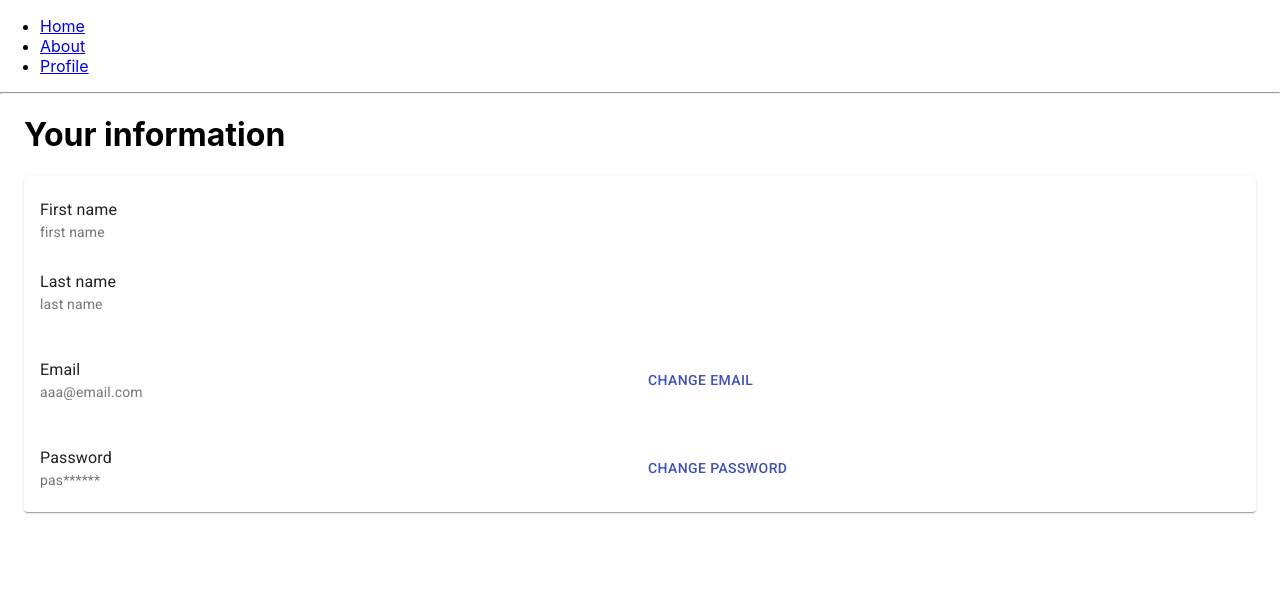
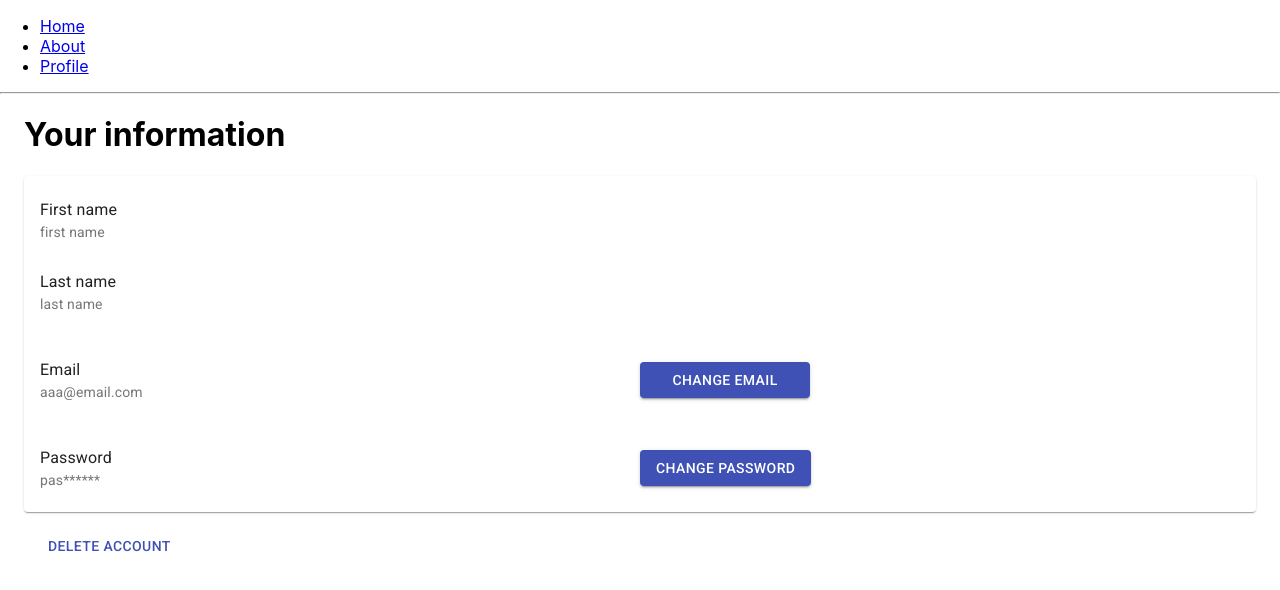
Before and after one commit to zaini/snapsense, a React (Create React App) app in the folder frontend/: page /profile in a window 1280 px wide. Shown: the top 590 px of the page. Built offline with nearby package versions, Linux system fonts and the light colour scheme.

Commit message:
Add button for delete account

```diff
--- a/frontend/src/components/UserInfo.js
+++ b/frontend/src/components/UserInfo.js
@@ -1,12 +1,23 @@
 import React from "react";
 import { Link } from 'react-router-dom';
 import Button from '@material-ui/core/Button';
-import { Container, List, ListItem, ListItemText, Grid, Paper } from "@material-ui/core";
+import { Container, List, ListItem, ListItemText, Grid, Paper, Dialog, DialogActions, DialogContent, DialogContentText, DialogTitle } from "@material-ui/core";
 
 const UserInfo = (props) => {
+  const [open, setOpen] = React.useState(false);
+
+  const handleClickOpen = () => {
+    setOpen(true);
+  };
+
+  const handleClose = () => {
+    setOpen(false);
+  };
+
   return (
     <Container className="UserInfo">
       <h1>Your information</h1>
+
       <Paper>
         <Grid container direction="row" alignItems="center" justify="center">
           <Grid item xs={12}>
@@ -38,7 +49,7 @@ const UserInfo = (props) => {
           </Grid>
 
           <Grid item xs={6}>
-            <Button component={Link} to="/changeemail" color="primary">
+            <Button style={{minWidth: '170px'}} variant="contained" component={Link} to="/changeemail" color="primary">
               Change email
         </Button>
           </Grid>
@@ -48,20 +59,51 @@ const UserInfo = (props) => {
               <ListItem>
                 <ListItemText
                   primary="Password"
-                  secondary={props.password.substring(0,3) + "******"}
+                  secondary={props.password.substring(0, 3) + "******"}
                 />
               </ListItem>
             </List>
           </Grid>
 
           <Grid item xs={6}>
-            <Button component={Link} to="/changepassword" color="primary">
+            <Button style={{minWidth: '170px'}} variant="contained" component={Link} to="/changepassword" color="primary">
               Change password
         </Button>
-
           </Grid>
         </Grid>
       </Paper>
+
+      <Grid item xs={6}>
+        <List>
+          <ListItem>
+            <Button color="primary" onClick={handleClickOpen}>
+              Delete account
+      </Button>
+            <Dialog
+              open={open}
+              onClose={handleClose}
+              aria-labelledby="alert-dialog-title"
+              aria-describedby="alert-dialog-description"
+            >
+              <DialogTitle id="alert-dialog-title">{"Are you sure you want to delete your account?"}</DialogTitle>
+              <DialogContent>
+                <DialogContentText id="alert-dialog-description">
+                  If you delete something will happen, maybe disadvantage you...
+          </DialogContentText>
+              </DialogContent>
+              <DialogActions>
+                <Button onClick={handleClose} color="primary">
+                  Cancel
+          </Button>
+                <Button onClick={handleClose} color="primary" autoFocus>
+                  Continue
+          </Button>
+              </DialogActions>
+            </Dialog>
+          </ListItem>
+        </List>
+      </Grid>
+
     </Container >
   );
 }
```
